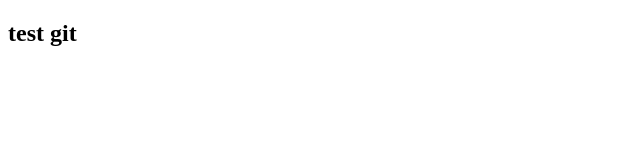
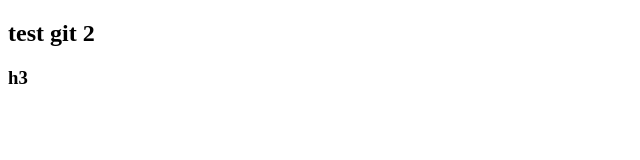
Before and after one commit to edanespi93/gittest, a plain HTML site: page index.html in a window 1280 px wide. Shown: the full height of the page, 0-640 px from the left. Drawn offline with Linux system fonts and the light colour scheme.

Commit message:
add h3 index

```diff
--- a/index.html
+++ b/index.html
@@ -7,6 +7,7 @@
     <title>Document</title>
   </head>
   <body>
-    <h2>test git</h2>
+    <h2>test git 2</h2>
+    <h3>h3</h3>
   </body>
 </html>
```
